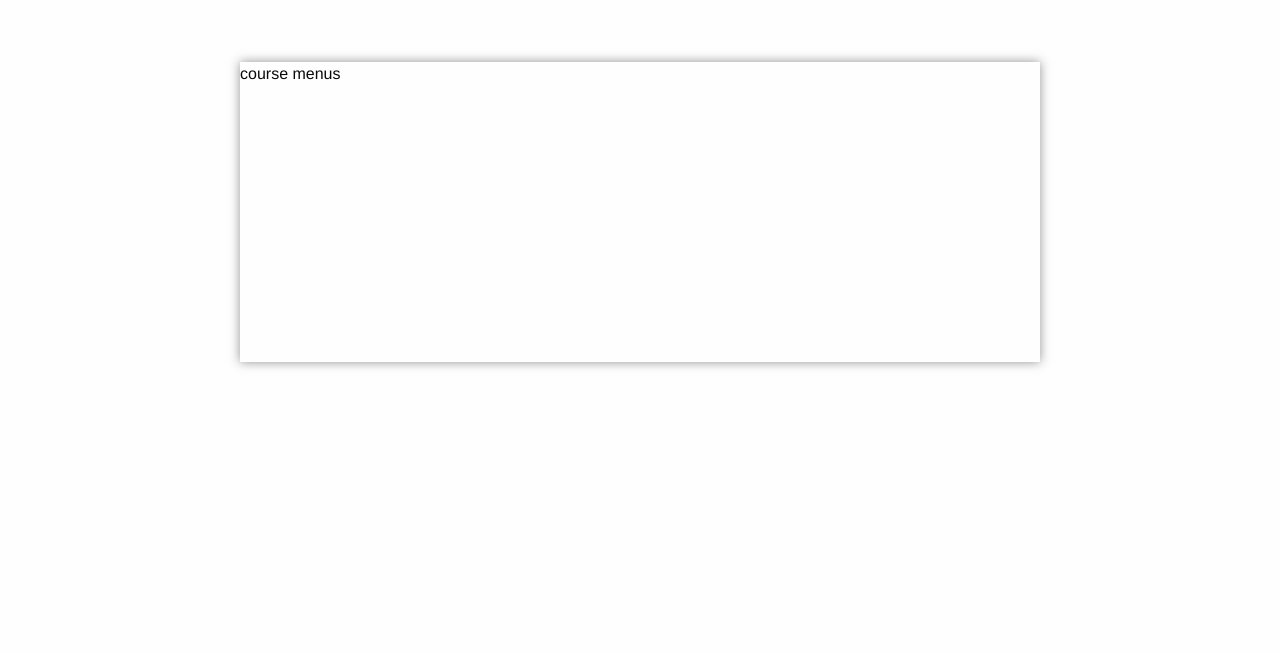
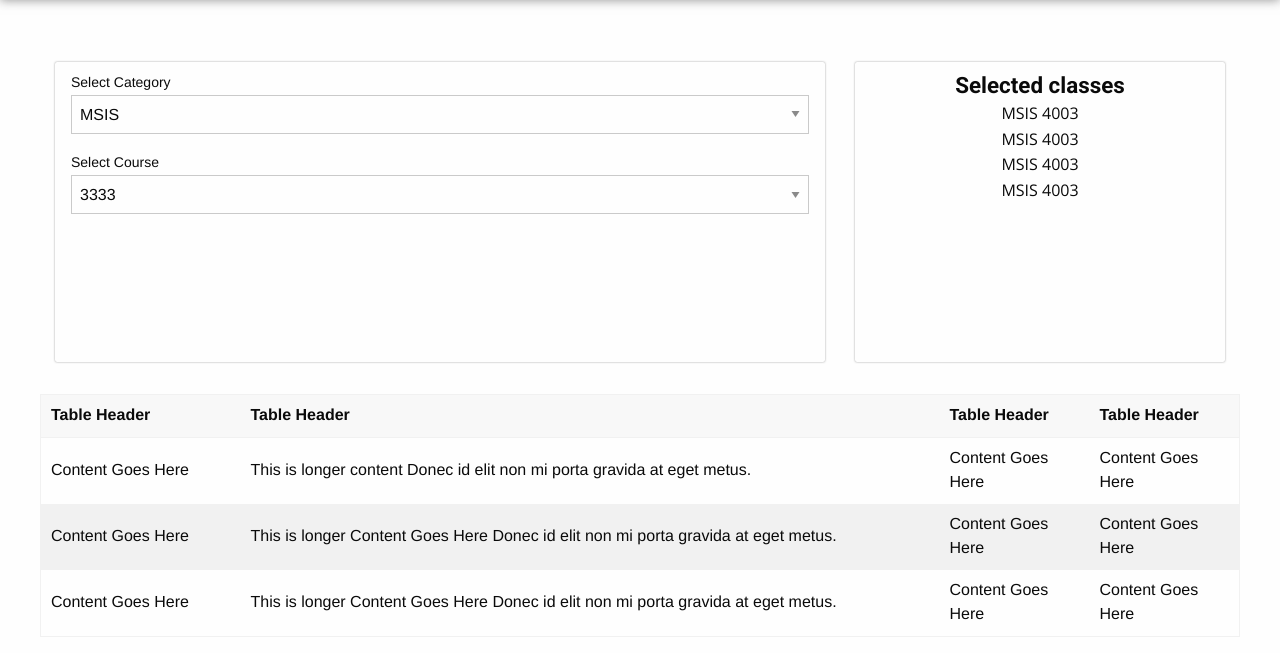
Before and after one commit to dot2/osustudentplanner, a website: page index.html in a window 1280 px wide. Shown: the part 151-804 px from the top of the page. Drawn offline with nearby package versions, Linux system fonts and the light colour scheme.

Commit message:
added some more elements to the homepage, dropdowns, table to display data, and class list area

```diff
--- a/index.html
+++ b/index.html
@@ -7,6 +7,8 @@
     <title>OSU Student Planner</title>
     <link rel="stylesheet" href="css/app.css">
     <link rel="stylesheet" href="css/main.css">
+    <!-- Google font cdn link -->
+    <link href="https://fonts.googleapis.com/css?family=Open+Sans:300,400|Roboto:400,700" rel="stylesheet">
   </head>
   <body>
     <!-- start of the header -->
@@ -20,17 +22,86 @@
     <!-- start of the body -->
     <div class="row">
       <div class="course-wrapper">
-        <div class="course-container">
-          course menus
+        <!-- dropdown container -->
+        <div class="small-8 columns">
+          <div class="course-container">
+            <div class="dropdown-container">
+              <label>Select Category
+                <select>
+                  <option value="husker">MSIS</option>
+                  <option value="starbuck">MKTG</option>
+                  <option value="hotdog">MATH</option>
+                  <option value="apollo">CS</option>
+                </select>
+              </label>
+            </div>
+
+            <div class="dropdown-container">
+              <label>Select Course
+                <select>
+                  <option value="husker">3333</option>
+                  <option value="starbuck">4003</option>
+                  <option value="hotdog">4253</option>
+                  <option value="apollo">4523</option>
+                </select>
+              </label>
+            </div>
+
+          </div>
+        </div>
+        <!-- class display list -->
+        <div class="small-4 columns">
+          <div class="course-container">
+            <h2>Selected classes</h2>
+            <ul>
+              <li class="selectedClasses">MSIS 4003</li>
+              <li class="selectedClasses">MSIS 4003</li>
+              <li class="selectedClasses">MSIS 4003</li>
+              <li class="selectedClasses">MSIS 4003</li>
+            </ul>
+          </div>
         </div>
       </div>
     </div>
 
-    <!-- <div class="row">
-      <div class="large-12 columns">
-        <h1>Welcome the OSU Student Planner</h1>
+    <!-- display the list of data in a table based on options from above -->
+    <div class="row">
+      <div class="table-container">
+        <table class="hover">
+          <thead>
+            <tr>
+              <th width="200">Table Header</th>
+              <th>Table Header</th>
+              <th width="150">Table Header</th>
+              <th width="150">Table Header</th>
+            </tr>
+          </thead>
+          <tbody>
+            <tr>
+              <td>Content Goes Here</td>
+              <td>This is longer content Donec id elit non mi porta gravida at eget metus.</td>
+              <td>Content Goes Here</td>
+              <td>Content Goes Here</td>
+            </tr>
+            <tr>
+              <td>Content Goes Here</td>
+              <td>This is longer Content Goes Here Donec id elit non mi porta gravida at eget metus.</td>
+              <td>Content Goes Here</td>
+              <td>Content Goes Here</td>
+            </tr>
+            <tr>
+              <td>Content Goes Here</td>
+              <td>This is longer Content Goes Here Donec id elit non mi porta gravida at eget metus.</td>
+              <td>Content Goes Here</td>
+              <td>Content Goes Here</td>
+            </tr>
+          </tbody>
+        </table>
+
       </div>
-    </div> -->
+
+    </div>
+
 
     <script src="bower_components/jquery/dist/jquery.js"></script>
     <script src="bower_components/what-input/what-input.js"></script>
--- a/sass/main.sass
+++ b/sass/main.sass
@@ -3,6 +3,8 @@ $main-color: #272727
 $sec-color: #fff
 $accent-color: #F15E11
 $shadow: rgba($main-color, 0.5)
+$font-main: 'Roboto', sans-serif
+$font-sec: 'Open Sans', sans-serif
 // end
 
 html,body
@@ -20,13 +22,16 @@ h1,h2,h3,h4
   display: flex
   padding: .8em
   flex-direction: row
+  box-shadow: 0 2px 10px $shadow
   .header-text
     margin-left: 7em
     h1
+      font-family: $font-main
       text-align: left
       color: $sec-color
     h2
-      color: rgb(194, 194, 194)
+      font-family: $font-sec
+      color: rgb(231, 231, 231)
   .logo
     position: absolute
     top: 0
@@ -42,13 +47,39 @@ h1,h2,h3,h4
 
 .course-wrapper
   display: flex
-  flex-direction: column
   align-items: center
   justify-content: center
   width: 100%
   margin-top: 4em
   .course-container
-    box-shadow: 0px 0px 10px $shadow
+    box-shadow: 0px 0px 2px $shadow
+    border-radius: 2px
     width: 100%
     max-width: 800px
     height: 300px
+    padding: .5em 1em
+    h2
+      text-align: center
+      font:
+        family: $font-main
+        size: 1.4rem
+        weight: bold
+    ul
+      text-align: center
+      list-style: none
+      margin: 0
+      li
+        font:
+          family: $font-sec
+          size: 1rem
+.table-container
+  margin-top: 2em
+
+  .dropdown-container
+    label
+      font:
+        family: $font-main
+        weight: bold
+        size: 1.2rem
+    select:focus
+      outline: none !important
```
Also changed, not shown: css/main.css.
